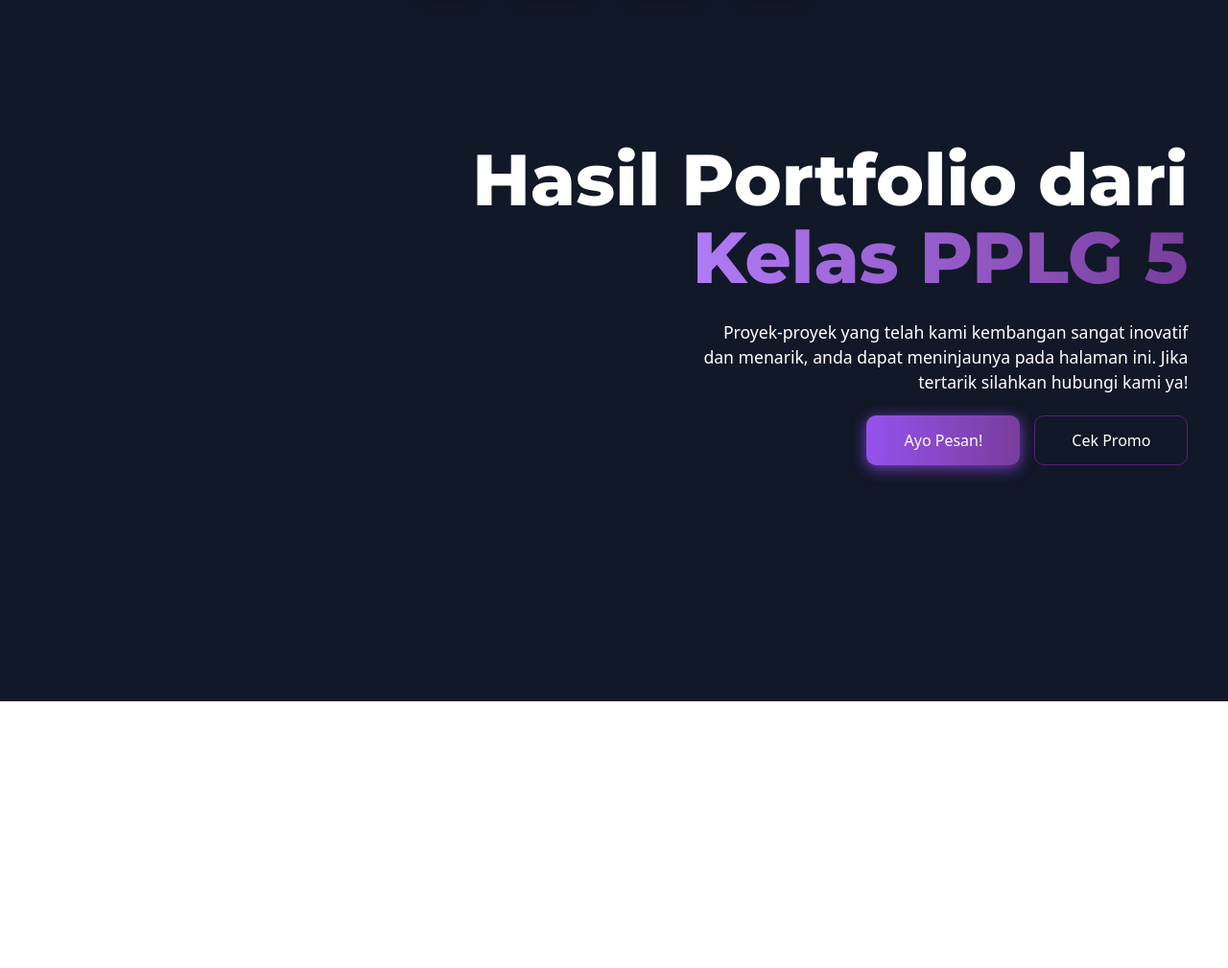
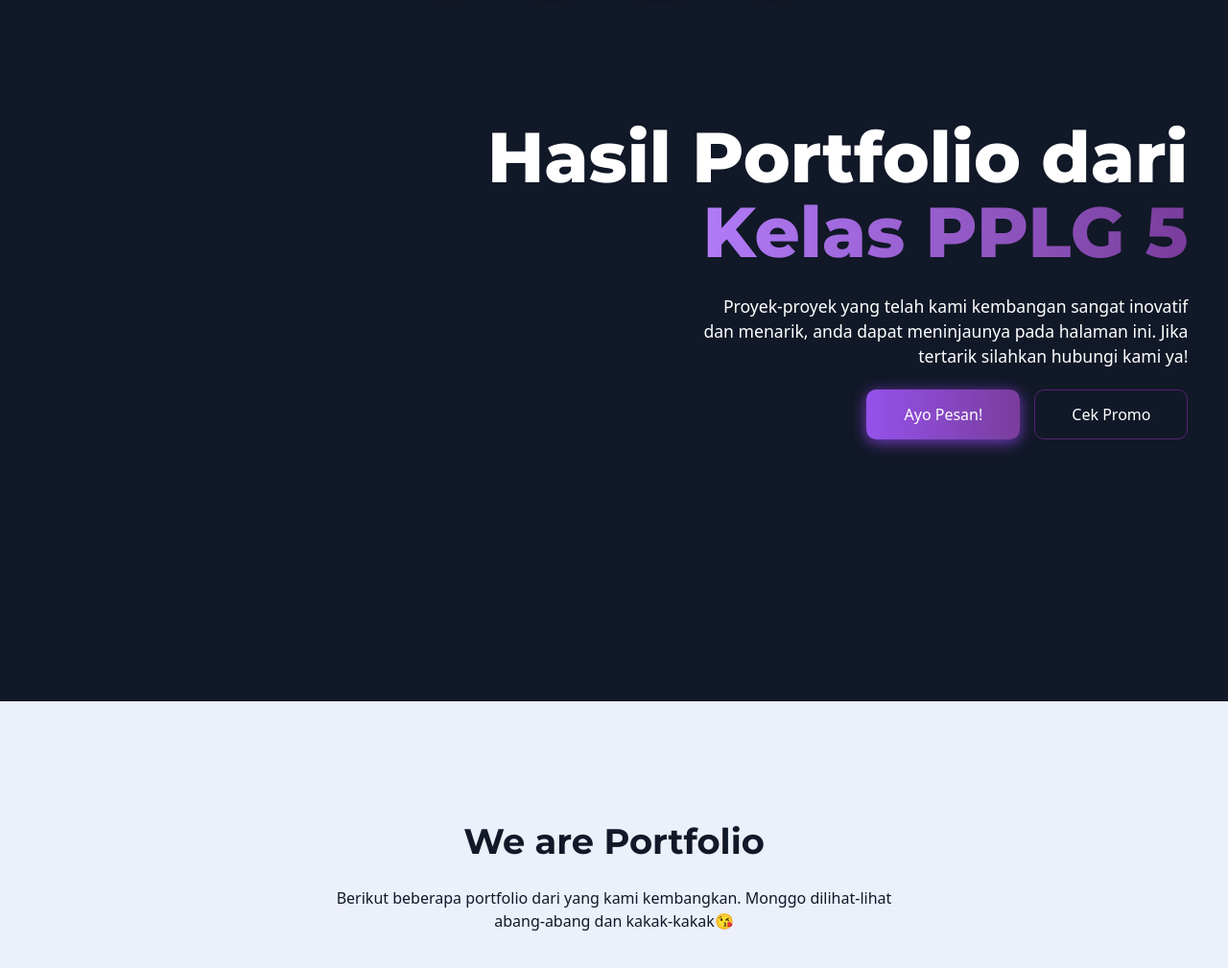
Before and after one commit to pengembanganperangkatlunakgim5/pengembanganperangkatlunakgim5.github.io, a plain HTML site: page portfolio.html in a window 1280 px wide. Shown: the part 69-1078 px from the top of the page at 96% size. Before the commit the page ends 1000 px from the top, so only its background shows below. Drawn offline with nearby package versions, Linux system fonts and the light colour scheme.

Commit message:
buat judul dari bagian main

```diff
--- a/portfolio.css
+++ b/portfolio.css
@@ -4,22 +4,31 @@ body {
 }
 /* font */
 @font-face {
-  font-family: "montserrat";
+  font-family: "montserrat1";
   src: url(./font/Montserrat-ExtraBold.ttf) format(TrueType);
 }
+@font-face {
+  font-family: "montserrat2";
+  src: url(./font/Montserrat-Bold.ttf) format(TrueType);
+}
+/* body styling */
+body {
+  background-color: #ebf0fa;
+}
+
 /* style header */
 .background-header {
   background-color: rgb(17 24 39);
   width: 100vw;
   height: 100vh;
-  position: absolute;
+  position: relative;
 }
 .isi-hero {
   display: flex;
   height: auto;
   color: white;
   flex-direction: column;
-  margin-top: calc(100vh / 4);
+  margin-top: calc(100vh / 8.9);
   text-align: right;
   margin-right: 2.6rem;
   justify-content: end;
@@ -34,8 +43,8 @@ body {
   margin-top: -2rem;
 }
 .judul h1 {
-  font-size: 4.7em;
-  font-family: montserrat;
+  font-size: 4.6em;
+  font-family: montserrat1;
 }
 /* style subjudul */
 .subjudul {
@@ -80,3 +89,21 @@ body {
 .promo:hover {
   background-color: rgb(149, 66, 197);
 }
+
+/* bagian list portfolio */
+.cont-listport {
+  display: flex;
+  flex-direction: column;
+  justify-content: center;
+  padding: 7.4rem 3em;
+}
+.judul-portfolio {
+  text-align: center;
+  color: rgb(17 24 39);
+}
+.judul-portfolio h3 {
+  font-size: 2.3em;
+  font-family: montserrat2;
+  display: inline-block;
+  margin-bottom: 1.2rem;
+}
--- a/portfolio.html
+++ b/portfolio.html
@@ -18,7 +18,7 @@
     <div class="background-header">
       <!-- Navbar -->
       <nav x-data="{ mobileMenuOpen: false }">
-        <header class="absolute inset-x-0 top-0 z-50">
+        <header class="relative inset-x-0 top-0 z-50">
           <nav class="flex items-center justify-between p-6 lg:px-8" aria-label="Global">
             <div class="flex lg:flex-1">
               <a href="#" class="-m-1.5 p-1.5">
@@ -97,13 +97,23 @@
           <a href="services.html">
             <div class="tombol pesan"><p>Ayo Pesan!</p></div>
           </a>
-          <a href="services.html #pricecard">
+          <a href="services.html #pricecard" data-modal-target="order-now-modal" data-modal-toggle="order-now-modal">
             <div class="tombol promo"><p>Cek Promo</p></div>
           </a>
         </div>
       </div>
     </div>
-
+    <div class="cont-listport">
+      <div class="judul-portfolio">
+        <h3>We are Portfolio</h3>
+        <h4>Berikut beberapa portfolio dari yang kami kembangkan. Monggo dilihat-lihat</h4>
+        <h4>abang-abang dan kakak-kakak😘</h4>
+      </div>
+      <div class="listport">
+        <div class="port"></div>
+        <div class="port"></div>
+      </div>
+    </div>
     <!-- script -->
     <script src="script.js"></script>
     <script src="https://cdn.jsdelivr.net/npm/flowbite@2.4.1/dist/flowbite.min.js"></script>
```
Also changed, not shown: font/Montserrat-Bold.ttf (added).
